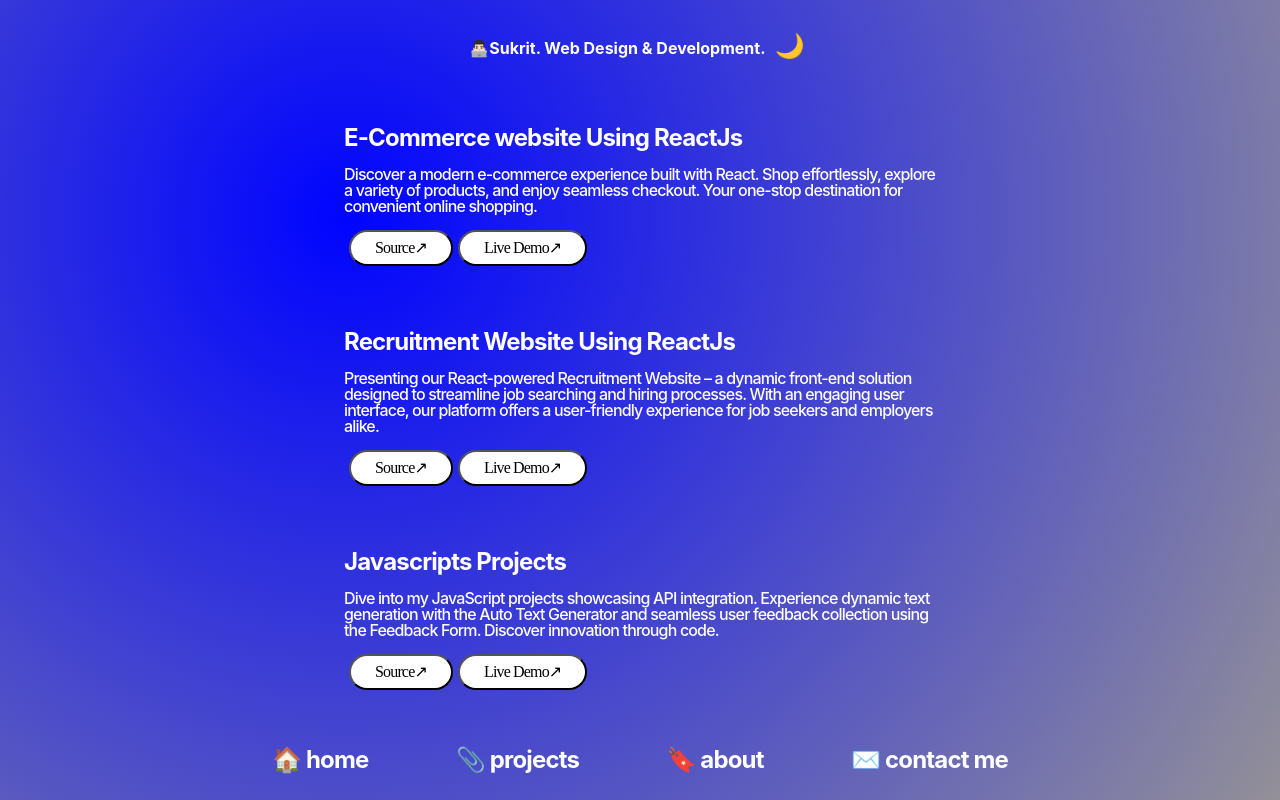
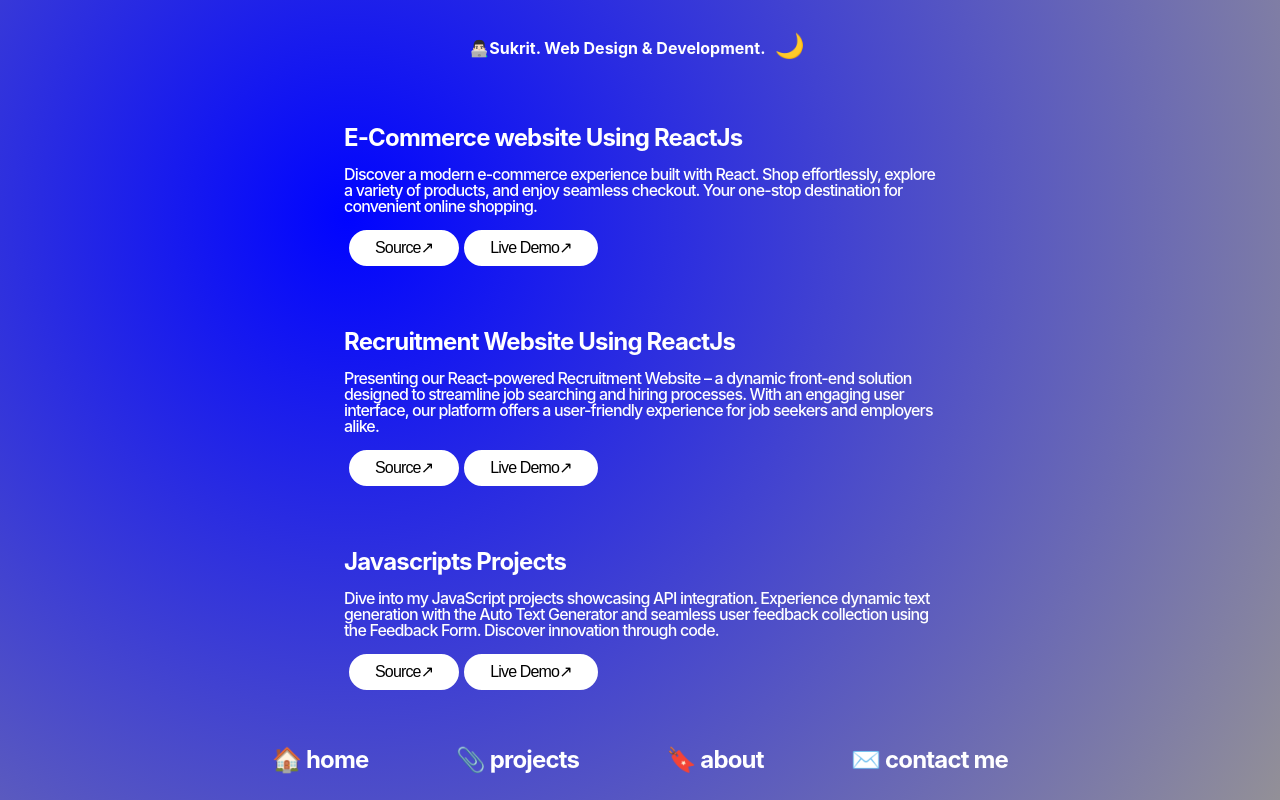
Before and after one commit to Sukrit3007/website, a React (Create React App) app: page /Projects in a window 1280 px wide. Built offline with nearby package versions, Linux system fonts and the light colour scheme; a web font is replaced by a local one.

Commit message:
finally fixed

```diff
--- a/src/pages/Projects/Projects.css
+++ b/src/pages/Projects/Projects.css
@@ -50,6 +50,7 @@
     font-weight: 700;
     line-height: 100%;
     letter-spacing: -0.0525rem;
+
 }
 .projects-p{
     color: #ffffff;
@@ -61,6 +62,7 @@
 }
 .projects-button{
     background-color: rgb(255, 255, 255);
+    border: 2px solid white;
     border-radius: 64px 64px 64px 64px;
     margin-left: 5px;
 
@@ -75,7 +77,6 @@
 }
 .projects-a{
     color: #000000;
-    font-family: SF Pro;
     font-size: 1rem;
     font-style: normal;
     font-weight: 540;
--- a/src/pages/Projects/Projects.jsx
+++ b/src/pages/Projects/Projects.jsx
@@ -9,7 +9,7 @@ function Projects(props) {
         <div key={index} className='projects-div'>
           <h1 className='projects-h1'>{project.heading}</h1>
           <p className='projects-p'>{project.description}</p>
-          <button className='projects-button'><a className='projects-a' href={project.InfoLink} target="_blank">Source↗</a></button>
+          <button className='projects-button'><a className='projects-a' href={project.InfoLink} target="_blank">Source↗ </a></button>
           <button className='projects-button'><a className='projects-a' href={project.DemoLink} target="_blank">Live Demo↗</a></button>
         </div>
       ))}
```
